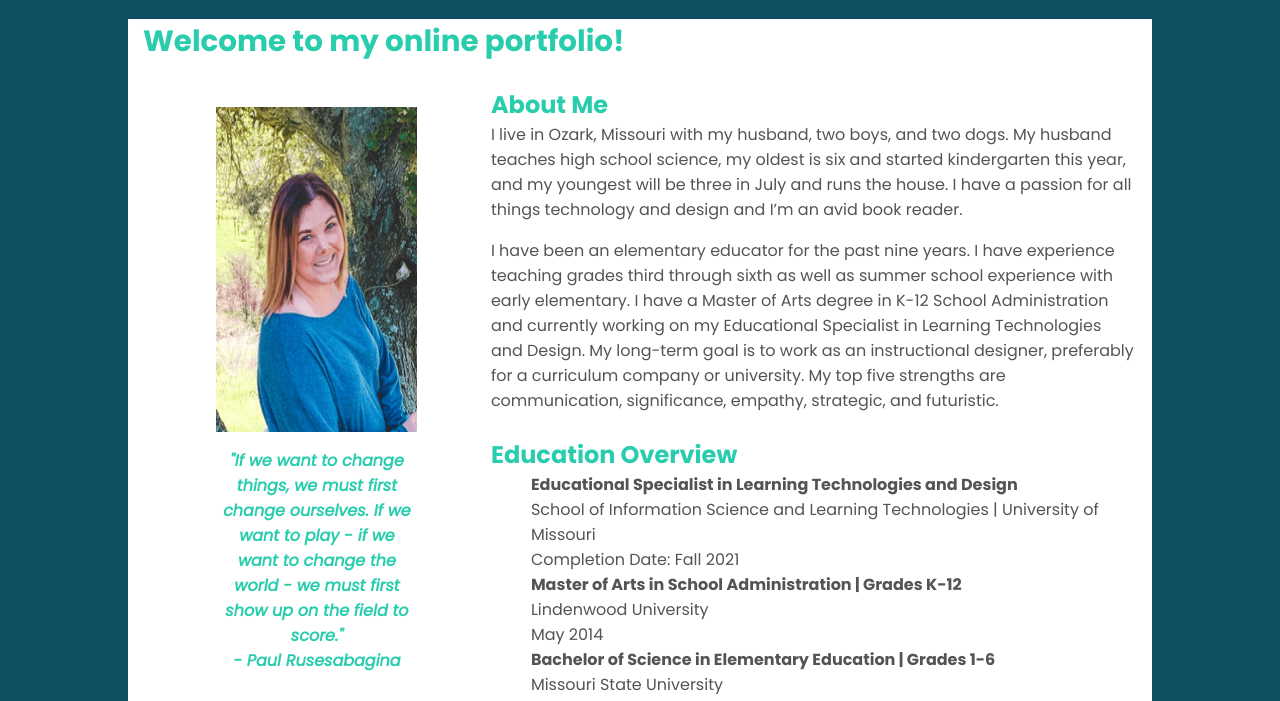
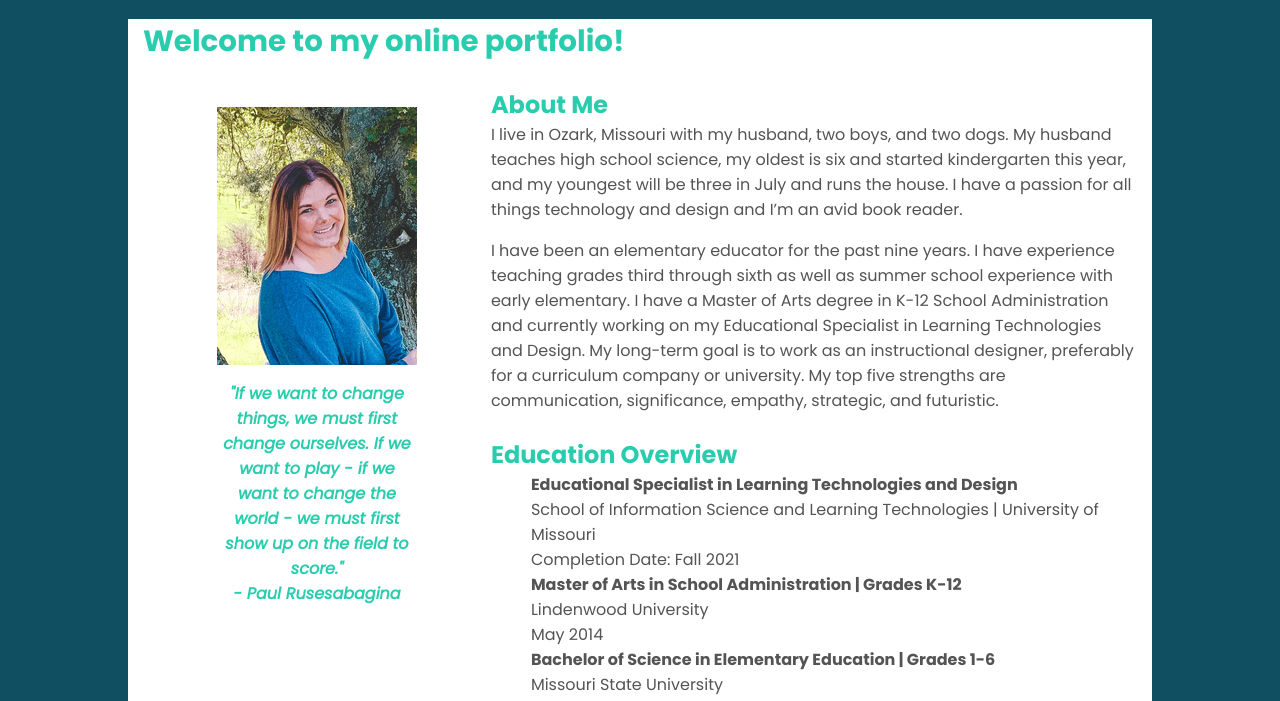
Before and after one commit to ashleyhorton/ashleyhorton.github.io, a plain HTML site: page islt_7310/index.html in a window 1280 px wide. Shown: the part 95-796 px from the top of the page. Drawn offline with Linux system fonts and the light colour scheme.

Commit message:
Add files via upload

```diff
--- a/islt_7310/index.html
+++ b/islt_7310/index.html
@@ -69,7 +69,7 @@ Tested:  May 2, 2020; Passed on Firefox and Chrome browsers.
     <div class="row">
         <div class="column_left" style="background-color:#fff;">
             <figure>
-            <img id="headshot" src="images/headshot.png" alt="Ashley Horton Headshot" height="350px" width="75%;">
+            <img id="headshot" src="images/headshot.png" alt="Ashley Horton Headshot">
                 <figcaption>
                     <blockquote><em>"If we want to change things, we must first change ourselves. If we want to play - if we want to change the world - we must first show up on the field to score."
                     <br>
```
